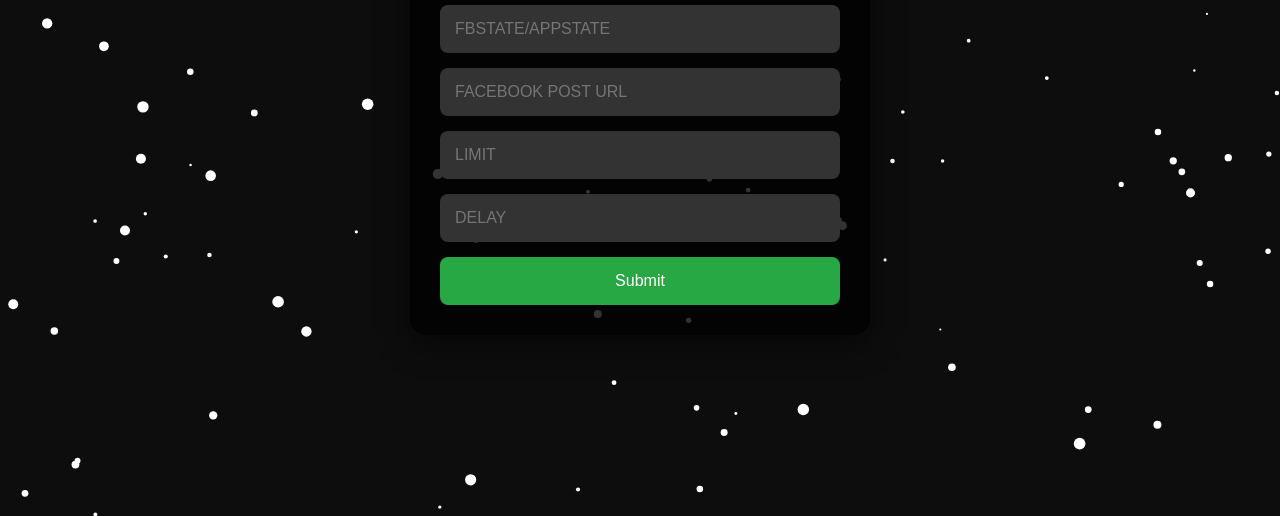
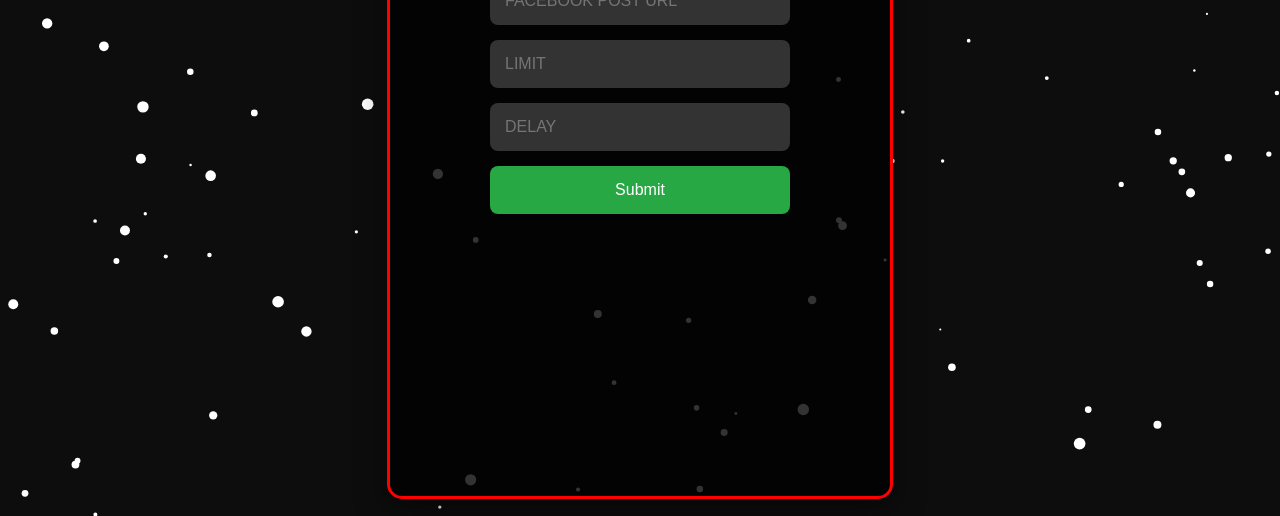
Before and after one commit to gobrat321/SHAREEXX144, a website: page public/index.html in a window 1280 px wide. Shown: the part 284-800 px from the top of the page. Drawn offline with Linux system fonts and the light colour scheme.

Commit message:
Update styles.css

```diff
--- a/public/styles.css
+++ b/public/styles.css
@@ -21,10 +21,12 @@
 
 .form-container {
   background: rgba(0, 0, 0, 0.8);
-  padding: 30px;
+  padding: 100px;
   border-radius: 15px;
+  border: 3px solid red;
   box-shadow: 0 10px 30px rgba(0, 0, 0, 0.5);
-  width: 400px;
+  width: 300px;
+  height:70vh;
   text-align: center;
 }
 
@@ -37,6 +39,7 @@
   display: flex;
   flex-direction: column;
   gap: 15px;
+  border: blue;
 }
 
 input, button {
```
